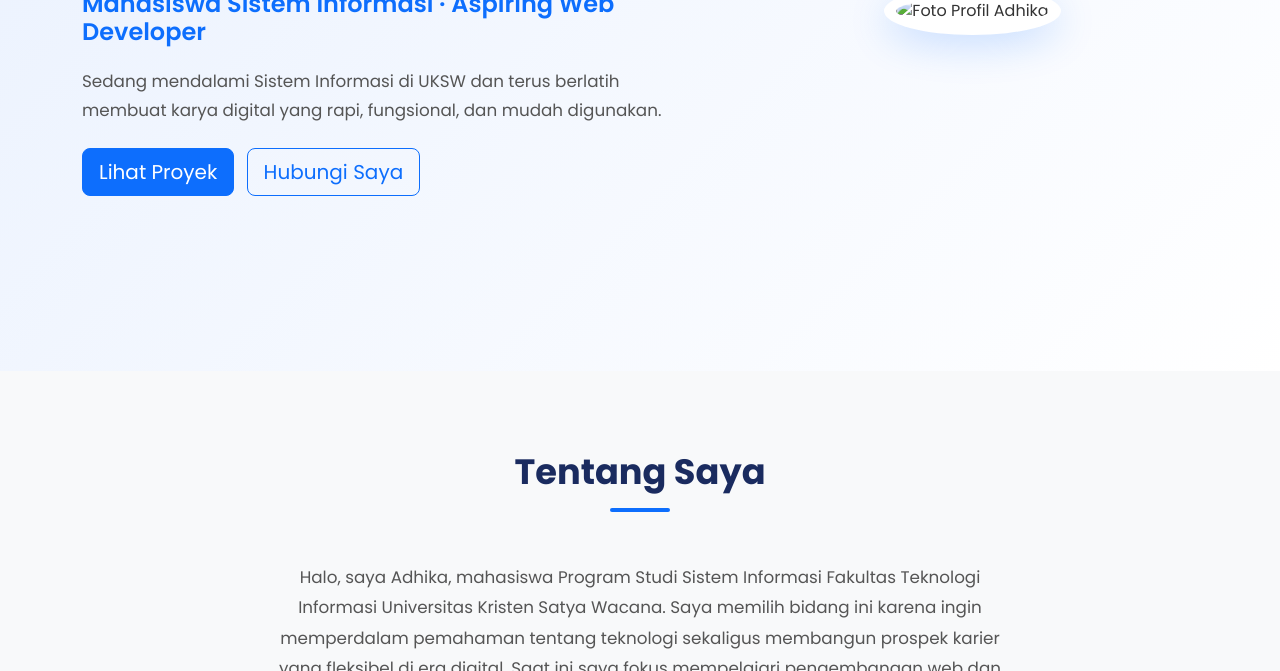
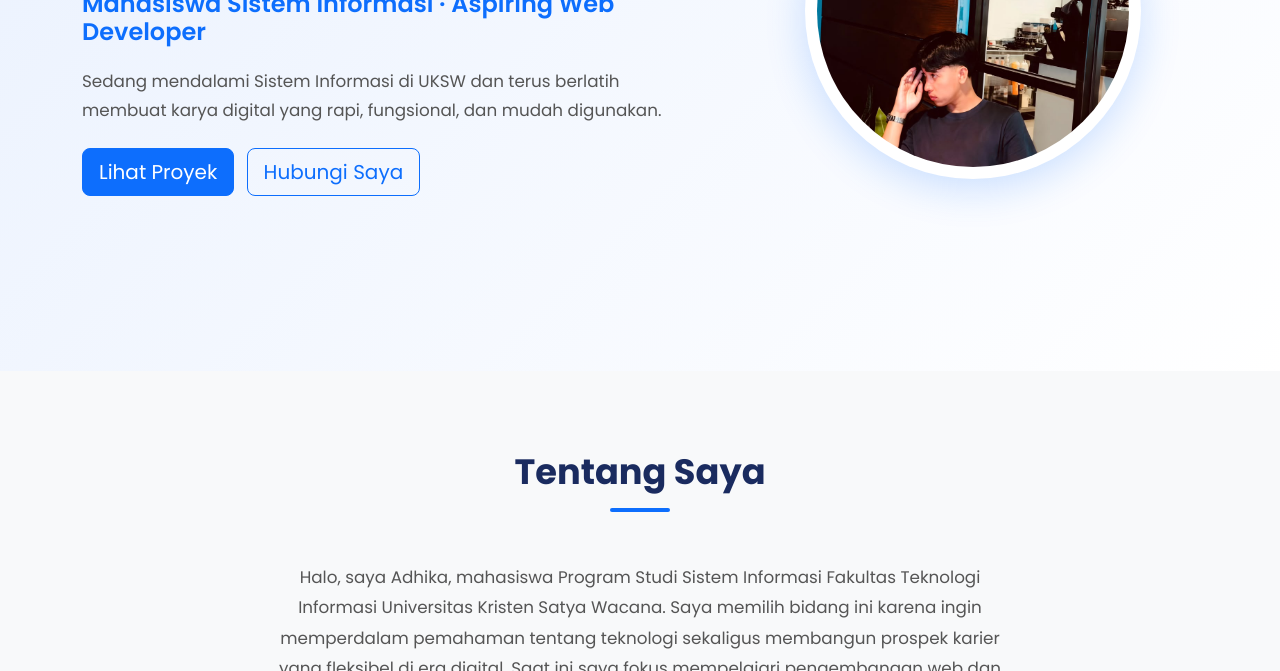
Before and after one commit to dikayogi009-coder/adhikaa, a plain HTML site: page index.html in a window 1280 px wide. Shown: the part 429-1100 px from the top of the page. Drawn offline with nearby package versions, Linux system fonts and the light colour scheme; files whose address does not match are found by name.

Commit message:
Update index.html

```diff
--- a/index.html
+++ b/index.html
@@ -56,7 +56,7 @@
                     </div>
                     <div class="col-lg-5 text-center order-1 order-lg-2 mb-4 mb-lg-0">
                         <div class="profile-photo-wrapper">
-                            <img src="assets/img/profil.jpg" alt="Foto Profil Adhika" class="profile-photo">
+                            <img src="profil.jpg" alt="Foto Profil Adhika" class="profile-photo">
                         </div>
                     </div>
                 </div>
```
